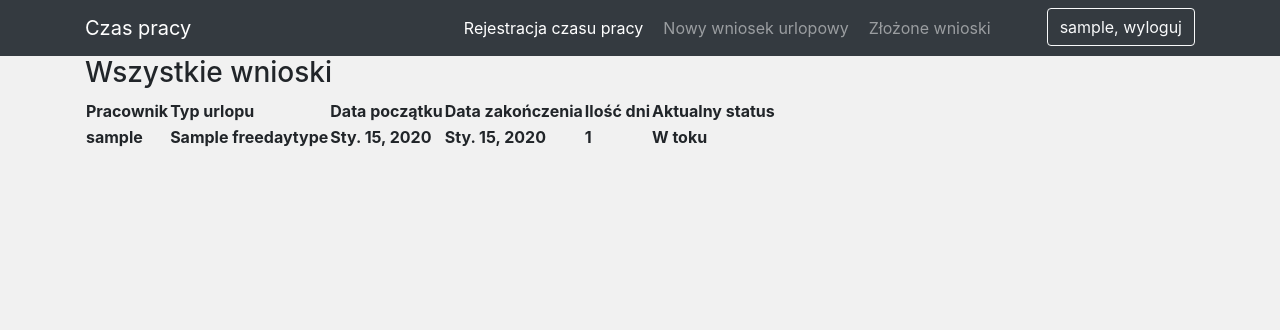
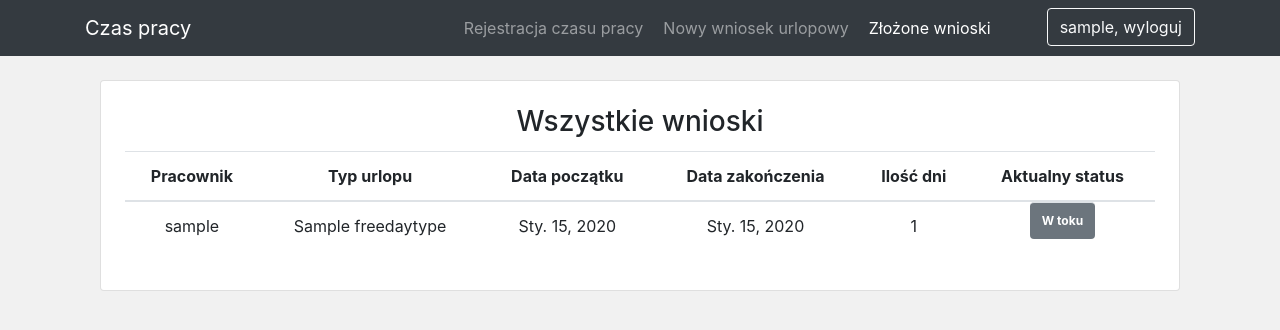
Before and after one commit to suwalszczyzna/work-time-registration, a Django app: page /free_days_form_summary/ in a window 1280 px wide. Shown: the top 330 px of the page. Run offline with Django 3.2, Linux system fonts and the light colour scheme; a user stored in the database is signed in; tables that the repository leaves empty hold one stand-in row (values such as "Sample post"); lists and menus that the app fills with data are empty; some libraries are stand-ins or nearby versions.

Commit message:
refactor base.html, added active page indicator, added free day form summary

```diff
--- a/templates/base/base.html
+++ b/templates/base/base.html
@@ -2,8 +2,8 @@
 <!DOCTYPE html>
 <html lang="pl">
 <head>
-    <meta charset="UTF-8" />
-    <meta name="viewport" content="width=device-width, initial-scale=1.0" />
+    <meta charset="UTF-8"/>
+    <meta name="viewport" content="width=device-width, initial-scale=1.0"/>
     <title>Document</title>
     <link
             rel="stylesheet"
@@ -11,7 +11,7 @@
             integrity="sha384-9aIt2nRpC12Uk9gS9baDl411NQApFmC26EwAOH8WgZl5MYYxFfc+NcPb1dKGj7Sk"
             crossorigin="anonymous"
     />
-    <link rel="stylesheet" href="{% static "style.css" %}" />
+    <link rel="stylesheet" href="{% static "style.css" %}"/>
 </head>
 <body>
 {% include 'base/menubar.html' %}
@@ -35,6 +35,12 @@
         integrity="sha384-OgVRvuATP1z7JjHLkuOU7Xw704+h835Lr+6QL9UvYjZE3Ipu6Tp75j7Bh/kR0JKI"
         crossorigin="anonymous"
 ></script>
+<script>
+    $(document).ready(function () {
+        $('li.active').removeClass('active');
+        $('a[href="' + location.pathname + '"]').closest('li').addClass('active');
+    });
+</script>
 
 </body>
 </html>
--- a/templates/base/menubar.html
+++ b/templates/base/menubar.html
@@ -18,7 +18,7 @@
                 id="navbarSupportedContent"
         >
             <ul class="navbar-nav ml-auto">
-                <li class="nav-item active mr-1">
+                <li class="nav-item mr-1">
                     <a class="nav-link" href="{% url 'home' %}"
                     >Rejestracja czasu pracy
                         <span class="sr-only">(current)</span></a
@@ -28,7 +28,7 @@
                     <a class="nav-link" href="{% url 'free-days-form' %}">Nowy wniosek urlopowy</a>
                 </li>
                 <li class="nav-item mr-5">
-                    <a class="nav-link" href="#">Złożone wnioski</a>
+                    <a class="nav-link" href="{% url 'free-days-form-summary' %}">Złożone wnioski</a>
                 </li>
                 {% if request.user.is_authenticated  %}
                 <li class="nav-item">
--- a/templates/free_days_registration/free_days_form_summary.html
+++ b/templates/free_days_registration/free_days_form_summary.html
@@ -1,33 +1,40 @@
 {% extends 'base/base.html' %}
 {% block content %}
-    <section class="panel justify-flex-start">
-        <h3>Wszystkie wnioski</h3>
-        <table>
-
-            <tr class="head">
-                <th>Pracownik</th>
-                <th>Typ urlopu</th>
-                <th>Data początku</th>
-                <th>Data zakończenia</th>
-                <th>Ilość dni</th>
-                <th>Aktualny status</th>
-            </tr>
-            {% for registration in free_days_registrations %}
+    <div class="container mt-4">
+        <div class="card p-4 text-center mx-auto">
+            <h3 class="card-title">Wszystkie wnioski</h3>
+            <table class="table table-hover">
+                <thead>
                 <tr>
-                    <th>{{ registration.employee }}</th>
-                    <th>{{ registration.free_day_type }}</th>
-                    <th>{{ registration.start_date }}</th>
-                    <th>{{ registration.end_date }}</th>
-                    <th>{{ registration.num_of_days }}</th>
-                    <th class="status
-                        {% if registration.status == 2 %}
-                            accepted
+                    <th scope="col">Pracownik</th>
+                    <th scope="col">Typ urlopu</th>
+                    <th scope="col">Data początku</th>
+                    <th scope="col">Data zakończenia</th>
+                    <th scope="col">Ilość dni</th>
+                    <th scope="col">Aktualny status</th>
+                </tr>
+                </thead>
+                <tbody>
+                {% for registration in free_days_registrations %}
+                    <tr>
+                        <td>{{ registration.employee }}</td>
+                        <td>{{ registration.free_day_type }}</td>
+                        <td>{{ registration.start_date }}</td>
+                        <td>{{ registration.end_date }}</td>
+                        <td>{{ registration.num_of_days }}</td>
+                        <td class="badge
+                        {% if registration.status == 1 %}
+                            badge-secondary
+                        {% elif registration.status == 2 %}
+                            badge-success
                         {% elif registration.status == 3 %}
-                            rejected
+                            badge-danger
                         {% endif %}
-                        ">{{ registration.status_name }}</th>
-                </tr>
-            {% endfor %}
-        </table>
-    </section>
+                        ">{{ registration.status_name }}</td>
+                    </tr>
+                {% endfor %}
+                </tbody>
+            </table>
+        </div>
+    </div>
 {% endblock %}
```
Lines whose indentation alone changed are shown as unchanged.
